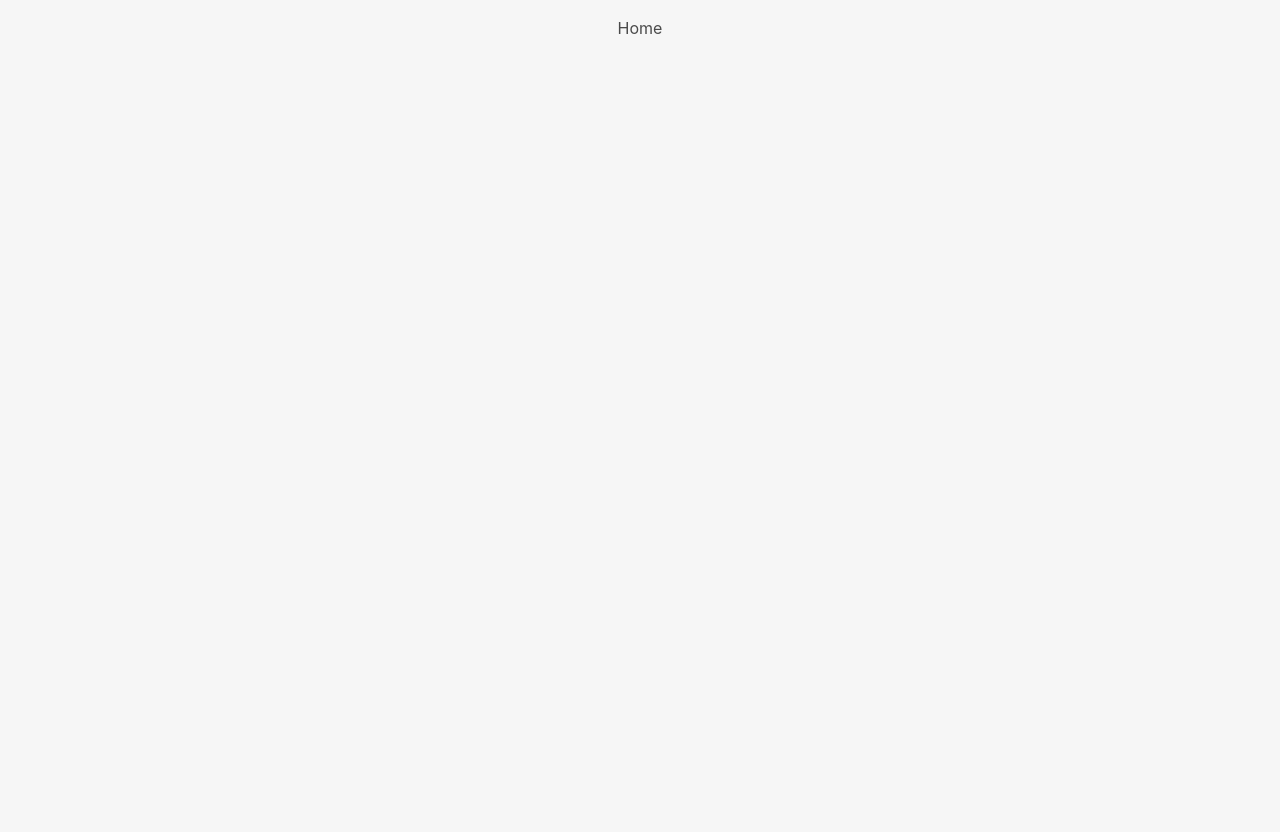
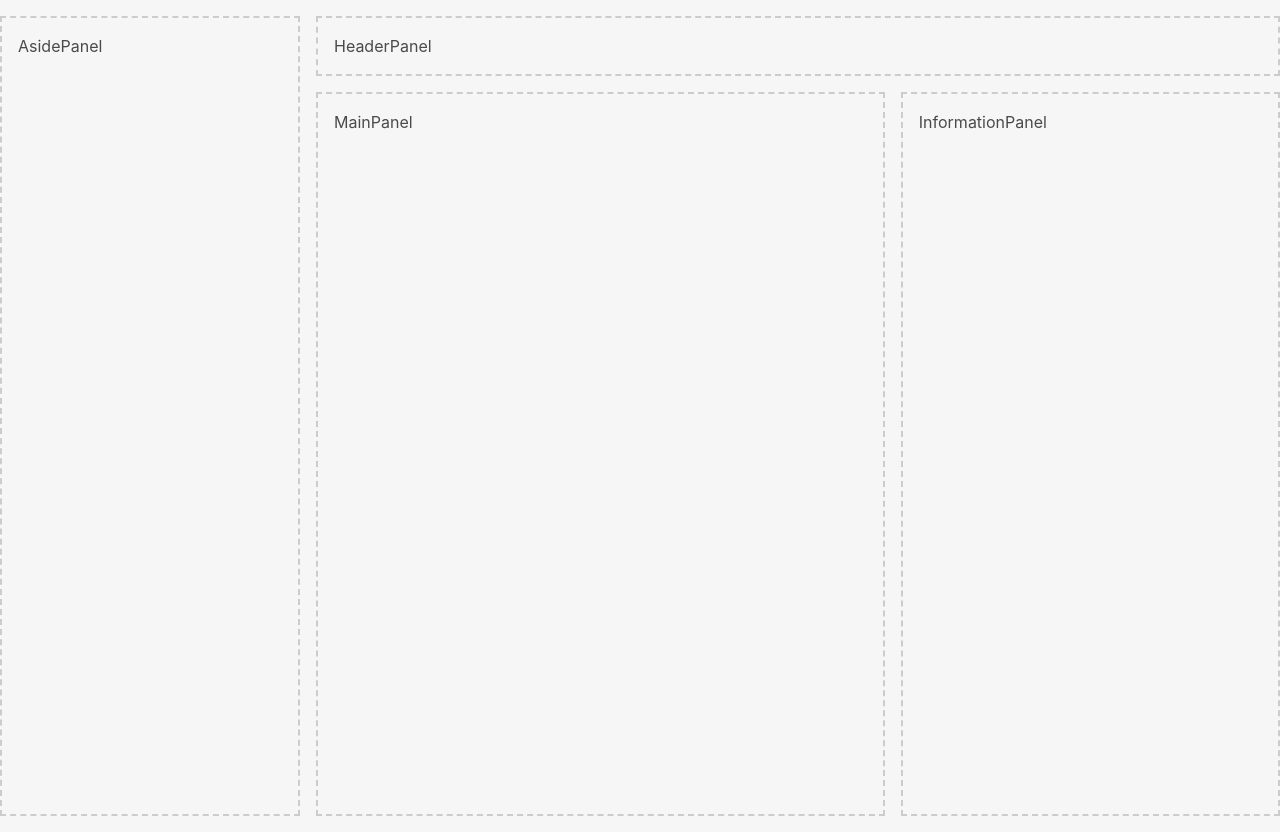
Before and after one commit to NSK-Transportation/transportation-platform, a React (Vite) app: page / in a window 1280 px wide. Before the commit the page ends 800 px from the top, so only its background shows below. Built offline with nearby package versions, Linux system fonts and the light colour scheme.

Commit message:
feat(pages): add home page & aside, header, main, information components

```diff
--- a/src/pages/home/Home.tsx
+++ b/src/pages/home/Home.tsx
@@ -1,3 +1,11 @@
-export const Home = () => {
-  return <div>Home</div>;
-};
+import { Layout } from "@/shared/ui";
+import { AsidePanel, HeaderPanel, InformationPanel, MainPanel } from "./components";
+
+export const Home = () => (
+  <Layout
+    headerPanel={<HeaderPanel />}
+    asidePanel={<AsidePanel />}
+    mainPanel={<MainPanel />}
+    informationPanel={<InformationPanel />}
+  />
+);
--- /dev/null
+++ b/src/pages/home/components/asidePanel/AsidePanel.module.scss
@@ -0,0 +1,3 @@
+.aside {
+  padding: 16px;
+}
--- /dev/null
+++ b/src/pages/home/components/asidePanel/AsidePanel.tsx
@@ -0,0 +1,5 @@
+import styles from "./AsidePanel.module.scss";
+
+export const AsidePanel = () => {
+  return <div className={styles.aside}>AsidePanel</div>;
+};
--- /dev/null
+++ b/src/pages/home/components/headerPanel/HeaderPanel.module.scss
@@ -0,0 +1,3 @@
+.header {
+  padding: 16px;
+}
--- /dev/null
+++ b/src/pages/home/components/headerPanel/HeaderPanel.tsx
@@ -0,0 +1,5 @@
+import styles from "./HeaderPanel.module.scss";
+
+export const HeaderPanel = () => {
+  return <div className={styles.header}>HeaderPanel</div>;
+};
--- /dev/null
+++ b/src/pages/home/components/index.ts
@@ -0,0 +1,4 @@
+export { AsidePanel } from "./asidePanel/AsidePanel";
+export { HeaderPanel } from "./headerPanel/HeaderPanel";
+export { InformationPanel } from "./informationPanel/InformationPanel";
+export { MainPanel } from "./mainPanel/MainPanel";
--- /dev/null
+++ b/src/pages/home/components/informationPanel/InformationPanel.module.scss
@@ -0,0 +1,3 @@
+.information {
+  padding: 16px;
+}
--- /dev/null
+++ b/src/pages/home/components/informationPanel/InformationPanel.tsx
@@ -0,0 +1,5 @@
+import styles from "./InformationPanel.module.scss";
+
+export const InformationPanel = () => {
+  return <div className={styles.information}>InformationPanel</div>;
+};
--- /dev/null
+++ b/src/pages/home/components/mainPanel/MainPanel.module.scss
@@ -0,0 +1,3 @@
+.main {
+  padding: 16px;
+}
--- /dev/null
+++ b/src/pages/home/components/mainPanel/MainPanel.tsx
@@ -0,0 +1,5 @@
+import styles from "./MainPanel.module.scss";
+
+export const MainPanel = () => {
+  return <div className={styles.main}>MainPanel</div>;
+};
```
